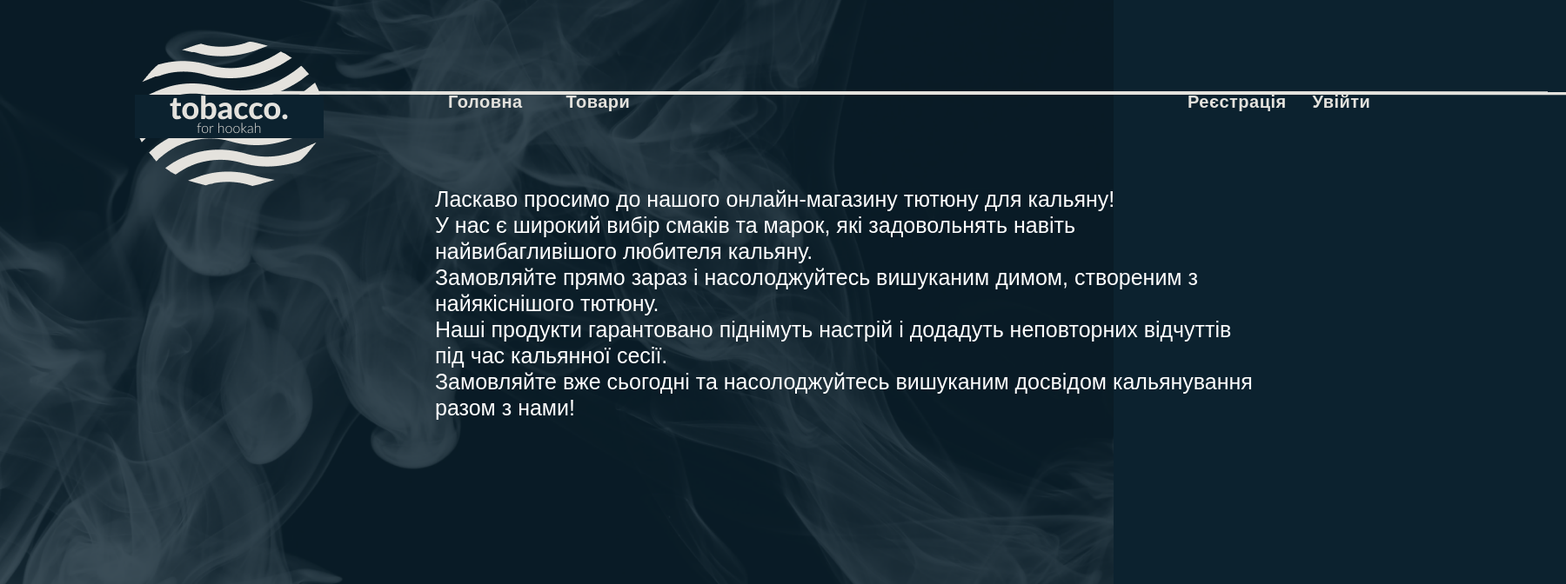
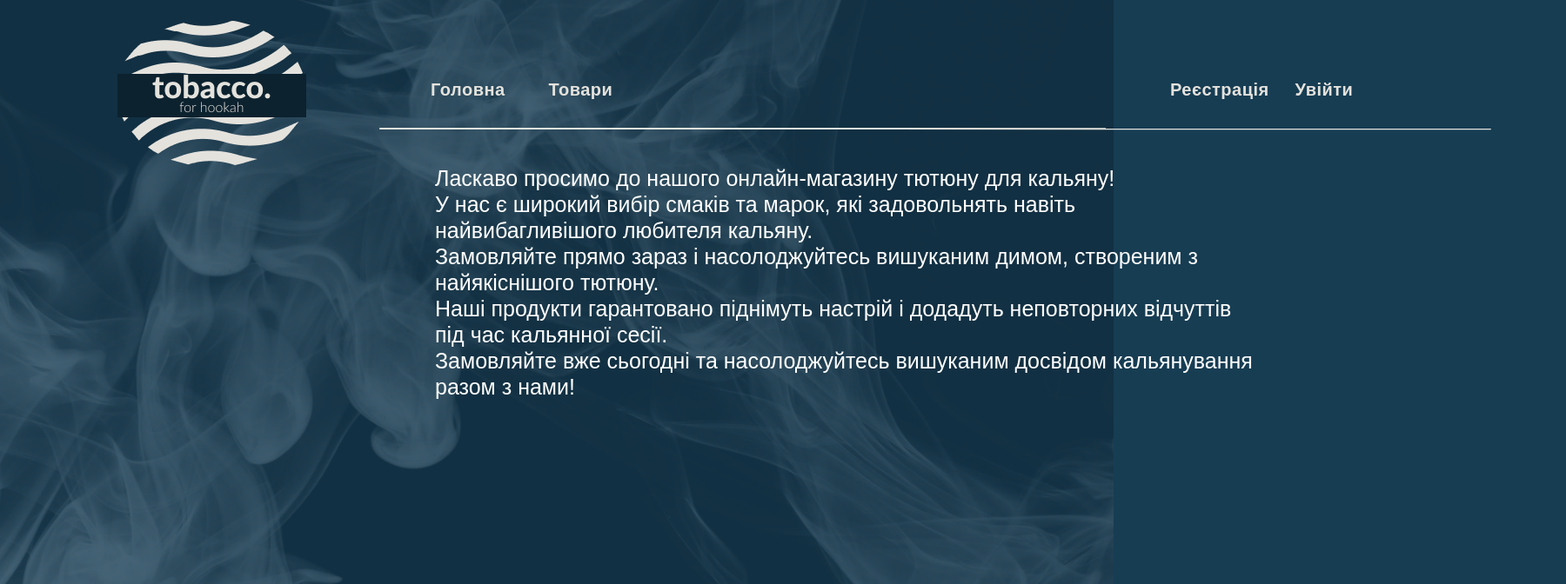
Before and after one commit to Hurylov/PET_Tabaco, a React (Create React App) app: page / in a window 1280 px wide. Shown: the top 672 px of the page at 87% size, 1800 px wide, since content can reach past the window. Built offline with nearby package versions, Linux system fonts and the light colour scheme.

Commit message:
Update index.css

```diff
--- a/src/index.css
+++ b/src/index.css
@@ -56,7 +56,7 @@ a {
 
 
 
-html {
+/* html {
     scroll-behavior: smooth;
 }
 
@@ -180,4 +180,4 @@ body {
 
 .card {
     background-image: url(./img/goods.png)
-}
+} */
```
